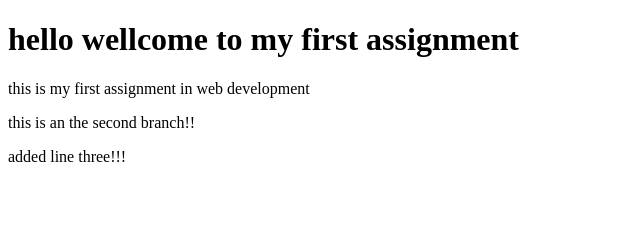
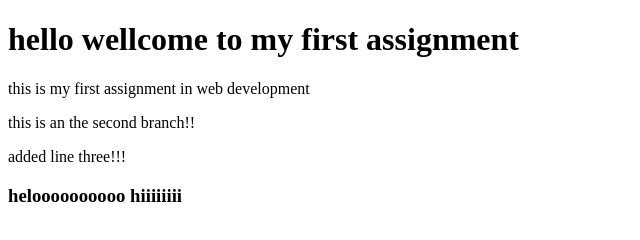
Before and after one commit to rudragopal447/repo-for-assignment-for-frontend-dev, a plain HTML site: page Index.html in a window 1280 px wide. Shown: the whole page, without its empty margins (0-640 px from the left). Drawn offline with Linux system fonts and the light colour scheme.

Commit message:
added hello

```diff
--- a/Index.html
+++ b/Index.html
@@ -10,5 +10,6 @@
     <p>this is my first assignment in web development</p>
     <p>this is an the second branch!!</p>
     <p>added line three!!!</p>
+    <h3>heloooooooooo hiiiiiiii</h3>
 </body>
 </html>
```
